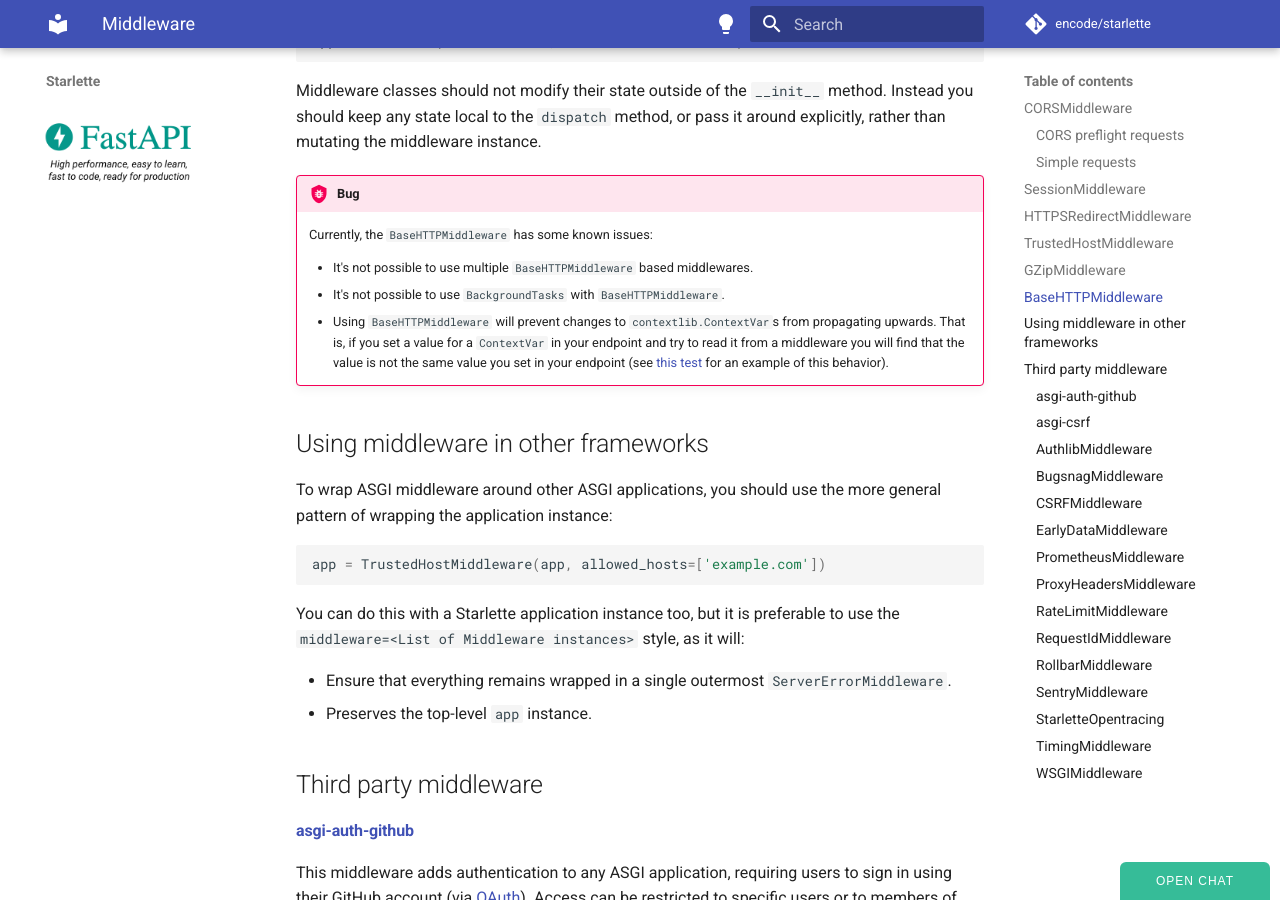
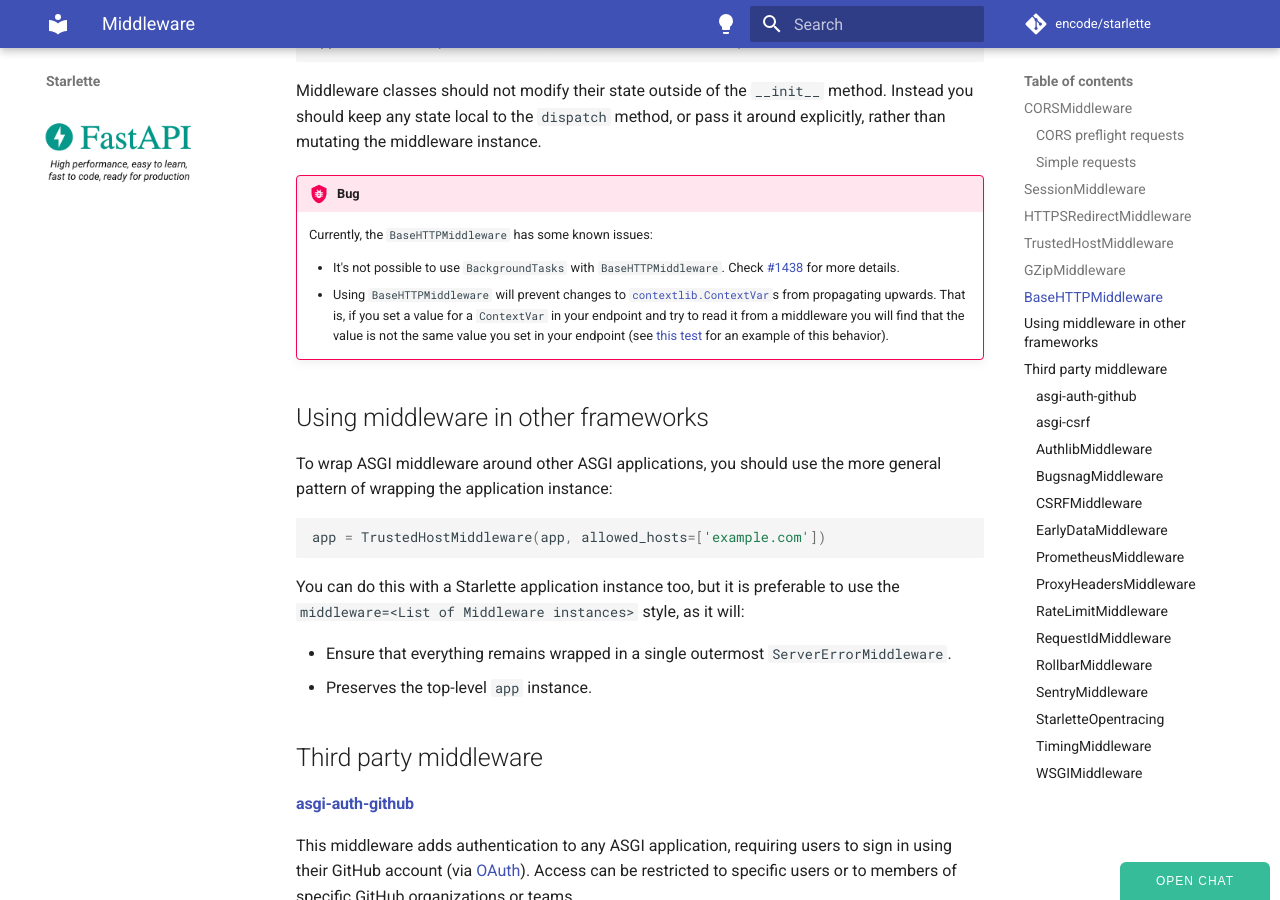
Before and after one commit to azurelotus0926/starlette, an MkDocs documentation site: the page built from docs/middleware.md, in a window 1280 px wide and 900 px high, scrolled down 5376 px. Built offline with MkDocs 1.6.1 and Material for MkDocs 9.7.7, drawn with Linux system fonts in a browser that asks for light colours; comment, search, counter and statistics services are not loaded.

Commit message:
Improve documentation on `BaseHTTPMiddleware` (#1655)
Co-authored-by: Adrian Garcia Badaracco <1755071+adriangb@users.noreply.github.com>

```diff
--- a/docs/middleware.md
+++ b/docs/middleware.md
@@ -229,9 +229,8 @@ around explicitly, rather than mutating the middleware instance.
 !!! bug
     Currently, the `BaseHTTPMiddleware` has some known issues:
 
-    - It's not possible to use multiple `BaseHTTPMiddleware` based middlewares.
-    - It's not possible to use `BackgroundTasks` with `BaseHTTPMiddleware`.
-    - Using `BaseHTTPMiddleware` will prevent changes to `contextlib.ContextVar`s from propagating upwards. That is, if you set a value for a `ContextVar` in your endpoint and try to read it from a middleware you will find that the value is not the same value you set in your endpoint (see [this test](https://github.com/encode/starlette/blob/621abc747a6604825190b93467918a0ec6456a24/tests/middleware/test_base.py#L192-L223) for an example of this behavior).
+    - It's not possible to use `BackgroundTasks` with `BaseHTTPMiddleware`. Check [#1438](https://github.com/encode/starlette/issues/1438) for more details.
+    - Using `BaseHTTPMiddleware` will prevent changes to [`contextlib.ContextVar`](https://docs.python.org/3/library/contextvars.html#contextvars.ContextVar)s from propagating upwards. That is, if you set a value for a `ContextVar` in your endpoint and try to read it from a middleware you will find that the value is not the same value you set in your endpoint (see [this test](https://github.com/encode/starlette/blob/621abc747a6604825190b93467918a0ec6456a24/tests/middleware/test_base.py#L192-L223) for an example of this behavior).
 
 ## Using middleware in other frameworks
 
```
